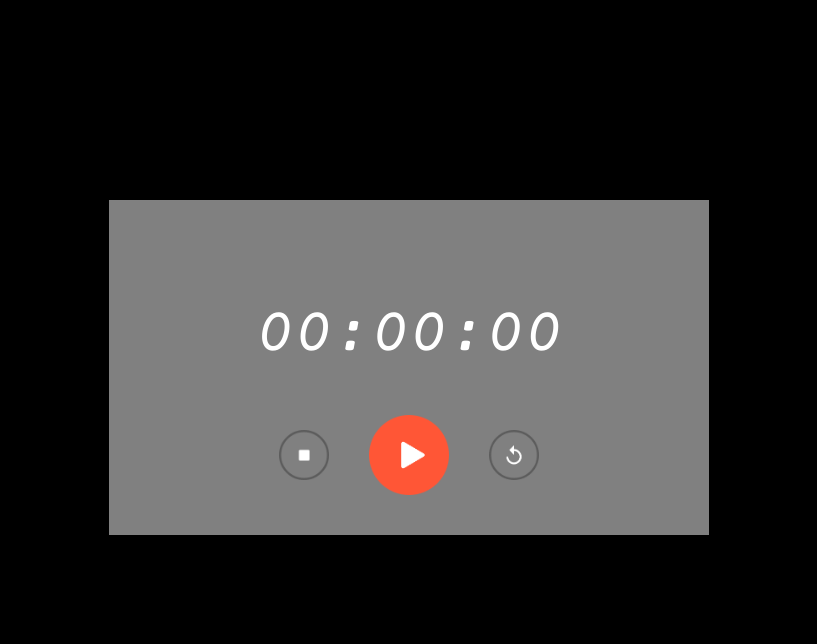
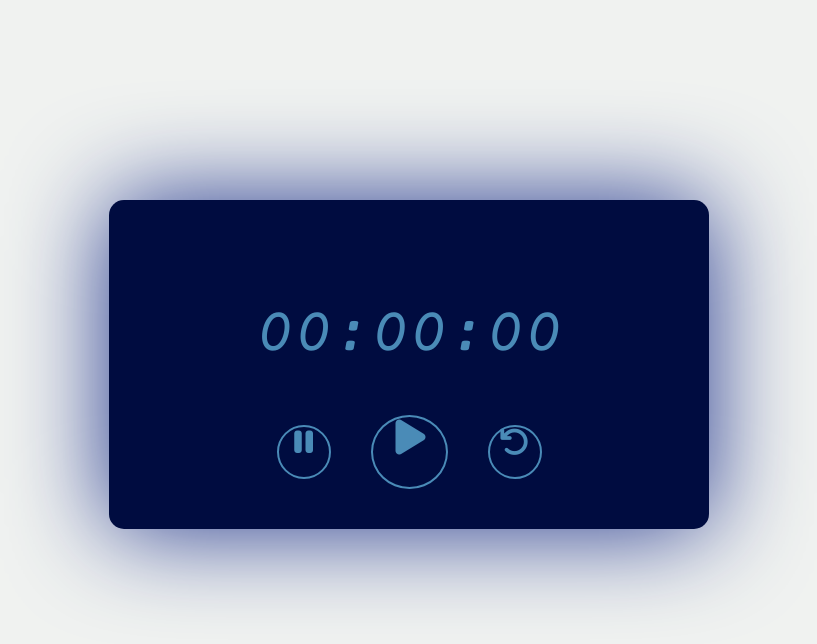
Before and after one commit to 00ROHIT00/Stopwatch-App, a plain HTML site: page index.html in a window 1280 px wide. Shown: the whole page, without its empty margins (231-1048 px from the left). Drawn offline with nearby package versions, Linux system fonts and the light colour scheme.

Commit message:
Visual and Icon Changes

```diff
--- a/index.html
+++ b/index.html
@@ -8,14 +8,16 @@
     <link rel="preconnect" href="https://fonts.googleapis.com">
     <link rel="preconnect" href="https://fonts.gstatic.com" crossorigin>
     <link href="https://fonts.googleapis.com/css2?family=Courier+Prime:ital,wght@0,400;0,700;1,400;1,700&display=swap" rel="stylesheet">
+    <script src="https://kit.fontawesome.com/ac8010ba48.js" crossorigin="anonymous"></script>
 </head>
 <body>
     <div class="stopWatch">
         <h1 id="displayTime"><i>00:00:00</i></h1>
         <div class="buttons">
-            <img src="images/stop.png" alt="" onclick="watchStop()">
-            <img src="images/start.png" alt="" onclick="watchStart()">
-            <img src="images/reset.png" alt="" onclick="watchReset()">
+            <i class="fa-solid fa-pause" onclick="watchStop()"></i>
+            <i class="fa-solid fa-play" onclick="watchStart()"></i>
+            <i class="fa-solid fa-arrow-rotate-left" onclick="watchReset()"></i>
+
         </div>
     </div>
 
@@ -24,3 +26,12 @@
     <script src="script.js"></script>
 </body>
 </html>
+
+
+
+
+<!-- <div class="buttons">
+    <img src="images/stop.png" alt="" onclick="watchStop()">
+    <img src="images/start.png" alt="" onclick="watchStart()">
+    <img src="images/reset.png" alt="" onclick="watchReset()">
+</div> -->
--- a/styles.css
+++ b/styles.css
@@ -3,19 +3,33 @@
 }
 
 body {
-    background : black;
-    color : white;
+    background : #F0F2F0;
+    color : #2980B9;
 }
 
 .stopWatch{
-    width : 90%;
+    width: 90%;
     max-width: 600px;
-    background-color: rgb(128, 128, 128);
+    background-color: #000C40;
     text-align: center;
-    padding : 40px 0;
-    color : white;
-    margin : 200px auto 0;
+    padding: 40px 0;
+    color: #4a8bb7;
+    margin: 200px auto 0;
     box-shadow: 0 10px 10x rgba(0,0,0,0.8);
+    border-radius: 15px ;
+    -webkit-border-radius: 15px ;
+    -moz-border-radius: 15px ;
+    -ms-border-radius: 15px ;
+    -o-border-radius: 15px ;
+    box-shadow: 0px 0px 100px 0px #21358d;
+    transition: 1s ease;
+    -webkit-transition: 1s ease;
+    -moz-transition: 1s ease;
+    -ms-transition: 1s ease;
+    -o-transition: 1s ease;
+}
+.stopWatch:hover{
+    box-shadow: 0px 0px 100px 43px #00136a;
 }
 
 .stopWatch h1{
@@ -28,9 +42,46 @@ body {
     display : flex;
     align-items: center;
     justify-content: center;
+    font-size: 30px;
+
+}
+.fa-solid{
+    display: flex;
+    align-items: center;
+    justify-content: center;
+    height: 50px;
+    width: 50px;
+    border: 2px solid #4a8bb7;
+    border-radius: 50%;
+    -webkit-border-radius: 50%;
+    -moz-border-radius: 50%;
+    -ms-border-radius: 50%;
+    -o-border-radius: 50%;
+    transition: 0.3s ease;
+    -webkit-transition: 0.3s ease;
+    -moz-transition: 0.3s ease;
+    -ms-transition: 0.3s ease;
+    -o-transition: 0.3s ease;
 }
 
-.buttons img{
+.fa-solid:nth-child(2){
+    font-size: 40px;
+    height : 70px;
+    width : 70px;
+    border: 2px solid #4a8bb7;
+    padding-left: 3px;
+}
+
+.fa-solid:hover{
+    border: 2px solid white;
+    color:white;
+    transform: scale(105%) ;
+    -webkit-transform: scale(105%) ;
+    -moz-transform: scale(105%) ;
+    -ms-transform: scale(105%) ;
+    -o-transform: scale(105%) ;
+}
+.buttons i{
     width : 50px;
     margin : 0 20px;
     cursor : pointer;
```
